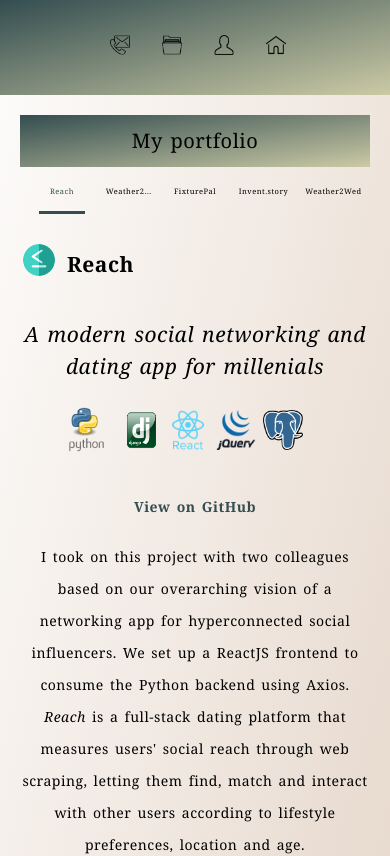
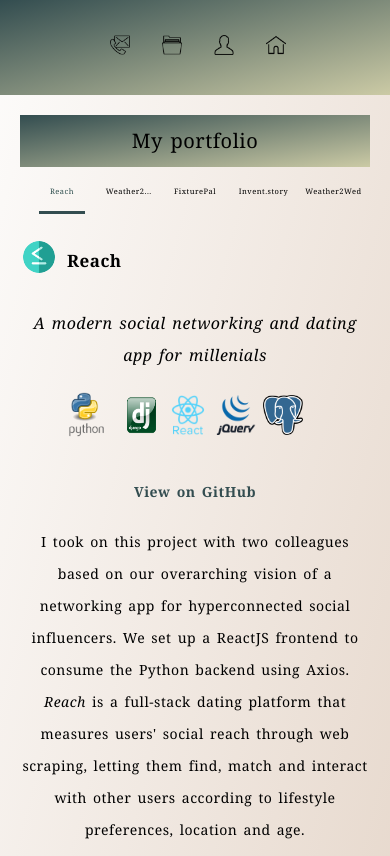
Before and after one commit to jah1603/jQuery-ReactJS-carousels, a React (Create React App) app: page /portfolio in a window 390 px wide. Shown: the top 856 px of the page. Built offline with nearby package versions, Linux system fonts and the light colour scheme.

Commit message:
responsive headings and blurbs for projects

```diff
--- a/src/App.css
+++ b/src/App.css
@@ -18,6 +18,26 @@ body {
   margin-left: 28%;
   height: 8px;
   width: 8px;
+}
+
+.project-name {
+  font-size: 24px;
+}
+
+@media (max-width: 450px) {
+  .project-name {
+    font-size: 17px;
+  }
+}
+
+.project-blurb {
+  font-size: 24px;
+}
+
+@media (max-width: 450px) {
+  .project-blurb {
+    font-size: 16px;
+  }
 }
 
 @media (max-width: 840px) {
--- a/src/components/Portfolio.js
+++ b/src/components/Portfolio.js
@@ -104,14 +104,14 @@ class Portfolio extends React.Component {
       <tr>
       <th className="project-logo"><img className="reach-image" src={require('../images/reach.png')}></img></th>
       <th>
-      <h2 style={{marginLeft: '0.5rem'}}>
+      <h2 className="project-name" style={{marginLeft: '0.5rem'}}>
           Reach
       </h2>
       </th>
       </tr>
       </table>
 
-      <h2 style={{fontWeight: 'normal', fontStyle: 'italic'}}>A modern social networking and dating app for millenials</h2>
+      <h2 className="project-blurb" style={{fontWeight: 'normal', fontStyle: 'italic'}}>A modern social networking and dating app for millenials</h2>
 
       <table className="reach-programming-logos">
       <tr style={{justifyContent: 'center'}}>
@@ -155,14 +155,14 @@ class Portfolio extends React.Component {
       <tr>
       <th className="project-logo"><img className="weather2-image" src={require('../images/weather2.gif')}></img></th>
       <th>
-      <h2 style={{marginLeft: '0.5rem'}}>
+      <h2 className="project-name" style={{marginLeft: '0.5rem'}}>
           Weather2...
       </h2>
       </th>
       </tr>
       </table>
 
-      <h2 style={{fontWeight: 'normal', fontStyle: 'italic'}}> A series of activity-related mobile weather apps, available on Android</h2>
+      <h2 className="project-blurb" style={{fontWeight: 'normal', fontStyle: 'italic'}}> A series of activity-related mobile weather apps, available on Android</h2>
 
       <table className="weather2-programming-logos">
       <tr>
@@ -207,14 +207,14 @@ class Portfolio extends React.Component {
     <tr>
     <th className="project-logo"><img style={{width:'5rem', height: '5rem', marginTop: '0.2rem'}} src={require('../images/football-boots.png')}></img></th>
     <th>
-    <h2 style={{marginLeft: '0.5rem'}}>
+    <h2 className="project-name" style={{marginLeft: '0.5rem'}}>
         FixturePal
     </h2>
     </th>
     </tr>
     </table>
 
-    <h2 style={{fontWeight: 'normal', fontStyle: 'italic'}}> A sports match schedule generator and results tracker</h2>
+    <h2 className="project-blurb" style={{fontWeight: 'normal', fontStyle: 'italic'}}> A sports match schedule generator and results tracker</h2>
 
     <table className="fixture-programming-logos">
     <tr>
@@ -250,14 +250,14 @@ class Portfolio extends React.Component {
   <tr>
   <th className="project-logo"><img style={{width:'5rem', height: '5rem', marginTop: '0,5rem'}} src={require('../images/books.png')}></img></th>
   <th>
-  <h2 style={{marginLeft: '0.5rem'}}>
+  <h2 className="project-name" style={{marginLeft: '0.5rem'}}>
       Invent.story
   </h2>
   </th>
   </tr>
   </table>
 
-  <h2 style={{fontWeight: 'normal', fontStyle: 'italic'}}>A lightweight inventory and profit tracker built with independent booksellers in mind</h2>
+  <h2 className="project-blurb" style={{fontWeight: 'normal', fontStyle: 'italic'}}>A lightweight inventory and profit tracker built with independent booksellers in mind</h2>
 
   <table className="story-programming-logos">
   <tr>
@@ -295,14 +295,14 @@ class Portfolio extends React.Component {
       <tr>
       <th className="project-logo"><img style={{width:'5rem', height: '5rem', marginTop: '0,5rem'}} src={require('../images/weather2wed.png')}></img></th>
       <th>
-      <h2 style={{marginLeft: '0.5rem'}}>
+      <h2 className="project-name" style={{marginLeft: '0.5rem'}}>
           Weather2Wed
       </h2>
       </th>
       </tr>
       </table>
 
-      <h2 style={{fontWeight: 'normal', fontStyle: 'italic'}}>A fun wedding day planning tool, vanilla JavaScript</h2>
+      <h2 className="project-blurb" style={{fontWeight: 'normal', fontStyle: 'italic'}}>A fun wedding day planning tool, vanilla JavaScript</h2>
 
       <table className="w2w-programming-logos">
       <tr>
```
